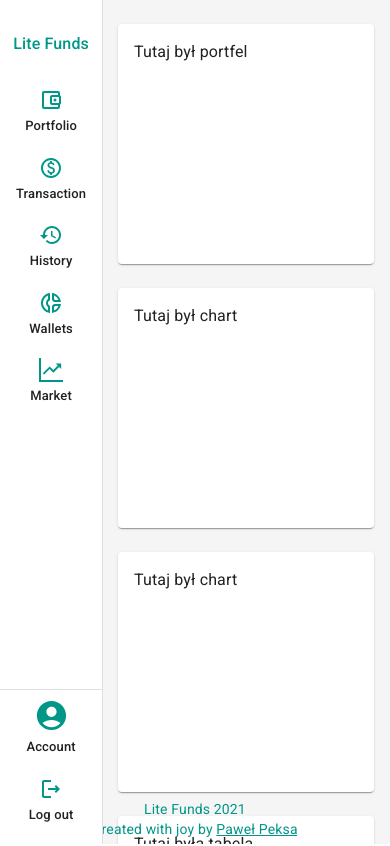
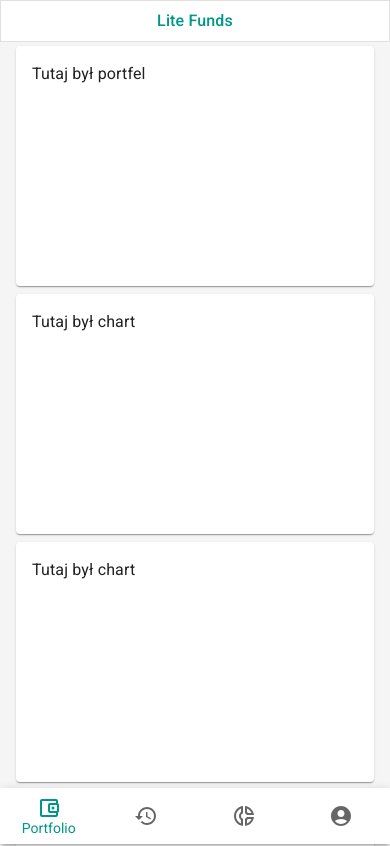
Before and after one commit to pawel-peksa/lite-funds, a React (Create React App) app: page / in a window 390 px wide. Shown: the top 846 px of the page. Built offline with nearby package versions, Linux system fonts and the light colour scheme.

Commit message:
add bottom navigation for smaller screens

```diff
--- /dev/null
+++ b/src/components/BottomNav.js
@@ -0,0 +1,46 @@
+import { useState } from "react";
+import { BottomNavigation, BottomNavigationAction, Paper } from "@mui/material";
+import AccountBalanceWalletOutlinedIcon from "@mui/icons-material/AccountBalanceWalletOutlined";
+import HistoryIcon from "@mui/icons-material/History";
+import DonutSmallOutlinedIcon from "@mui/icons-material/DonutSmallOutlined";
+import AccountCircleIcon from "@mui/icons-material/AccountCircle";
+
+export const BottomNav = () => {
+  const [value, setValue] = useState("portfolio");
+
+  const handleChange = (e, newValue) => {
+    e.preventDefault();
+    console.log(newValue);
+    setValue(newValue);
+  };
+
+  return (
+    <Paper
+      sx={{ position: "fixed", bottom: 0, left: 0, right: 0 }}
+      elevation={3}
+    >
+      <BottomNavigation value={value} onChange={handleChange}>
+        <BottomNavigationAction
+          label="Portfolio"
+          value="portfolio"
+          icon={<AccountBalanceWalletOutlinedIcon />}
+        />
+        <BottomNavigationAction
+          label="History"
+          value="history"
+          icon={<HistoryIcon />}
+        />
+        <BottomNavigationAction
+          label="Wallets"
+          value="wallets"
+          icon={<DonutSmallOutlinedIcon />}
+        />
+        <BottomNavigationAction
+          label="Account"
+          value="account"
+          icon={<AccountCircleIcon />}
+        />
+      </BottomNavigation>
+    </Paper>
+  );
+};
--- a/src/components/Copyright.js
+++ b/src/components/Copyright.js
@@ -6,13 +6,7 @@ export const Copyright = (props) => {
       variant="body2"
       noWrap
       align="center"
-      sx={{
-        position: "fixed",
-        bottom: 5,
-        left: "50%",
-        transform: "translateX(-50%)",
-        zIndex: 0,
-      }}
+      sx={{ position: "relative", pt: 1, bottom: 0 }}
       {...props}
     >
       Lite Funds {new Date().getFullYear()}
--- a/src/components/SideNav.js
+++ b/src/components/SideNav.js
@@ -16,8 +16,6 @@ import AccountCircleIcon from "@mui/icons-material/AccountCircle";
 import LogoutOutlinedIcon from "@mui/icons-material/LogoutOutlined";
 
 export const SideNav = () => {
-  const drawerWidth = 70;
-
   const icons = [
     <AccountBalanceWalletOutlinedIcon />,
     <PaidOutlinedIcon />,
@@ -30,7 +28,7 @@ export const SideNav = () => {
   return (
     <Drawer
       sx={{
-        width: drawerWidth,
+        width: 70,
         flexShrink: 0,
         // "& .MuiDrawer-paper": {
         //   width: drawerWidth,
@@ -75,8 +73,8 @@ export const SideNav = () => {
         )}
         {/* <Divider component="li" /> */}
       </List>
-      <List sx={{ mt: "auto" }}>
-        <Divider component="li" />
+      <List sx={{ mt: "auto", pb: 0 }}>
+        {/* <Divider component="li" /> */}
 
         <ListItemButton
           sx={{
@@ -94,6 +92,8 @@ export const SideNav = () => {
             primaryTypographyProps={{ fontSize: 13, fontWeight: "medium" }}
           />
         </ListItemButton>
+        <Divider component="li" />
+
         <ListItemButton
           sx={{
             flexDirection: "column",
--- a/src/pages/Dashboard.js
+++ b/src/pages/Dashboard.js
@@ -1,26 +1,45 @@
 import { Box, Paper, Typography, Container, Grid } from "@mui/material";
 import { Copyright } from "../components/Copyright";
 import { SideNav } from "../components/SideNav";
-
+import { BottomNav } from "../components/BottomNav";
+import useMediaQuery from "@mui/material/useMediaQuery";
 export const Dashboard = () => {
+  const sideNavigation = useMediaQuery("(min-width:700px)");
   return (
     <>
-      <SideNav />
-
+      {!sideNavigation && (
+        <Paper
+          sx={{ position: "fixed", top: 0, left: 0, right: 0 }}
+          variant="outlined"
+          square
+        >
+          <Typography
+            variant="body1"
+            component="h1"
+            align="center"
+            color="primary.main"
+            sx={{ mt: 1, mb: 1, fontWeight: 500 }}
+          >
+            Lite Funds
+          </Typography>
+        </Paper>
+      )}
       <Box
         component="main"
         sx={{
           flexGrow: 1,
-          height: "100vh",
           overflow: "auto",
           backgroundColor: "#f5f5f5",
-          ml: "102px",
+          height: sideNavigation ? "100vh" : "calc(100vh-62px)",
+          ml: sideNavigation ? "102px" : "",
+          mt: sideNavigation ? "" : "22px",
+          mb: sideNavigation ? "" : "40px",
         }}
       >
-        <Container maxWidth="xl" sx={{ pt: 3, pb: 3, height: "100vh" }}>
+        <Container maxWidth="xl" sx={{ pt: 3, pb: 3 }}>
           <Grid
             container
-            rowSpacing={{ xs: 3, sm: 1, md: 2, lg: 3 }}
+            rowSpacing={{ xs: 1, sm: 1, md: 2, lg: 3 }}
             columnSpacing={{ sm: 1, md: 2, lg: 3 }}
           >
             {/* Recent Deposits */}
@@ -89,10 +108,10 @@ export const Dashboard = () => {
               </Paper>
             </Grid>
           </Grid>
-
           <Copyright color="primary.main" />
         </Container>
       </Box>
+      {sideNavigation ? <SideNav /> : <BottomNav />}
     </>
   );
 };
```
